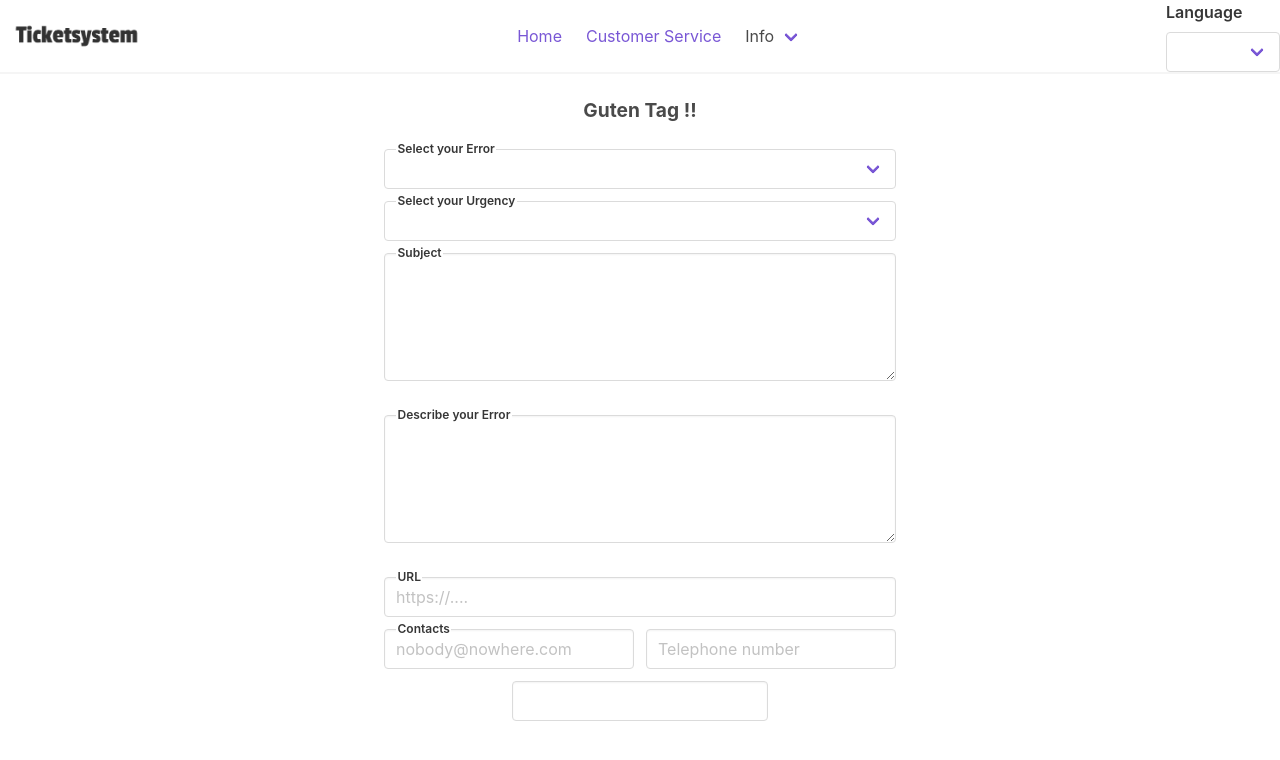
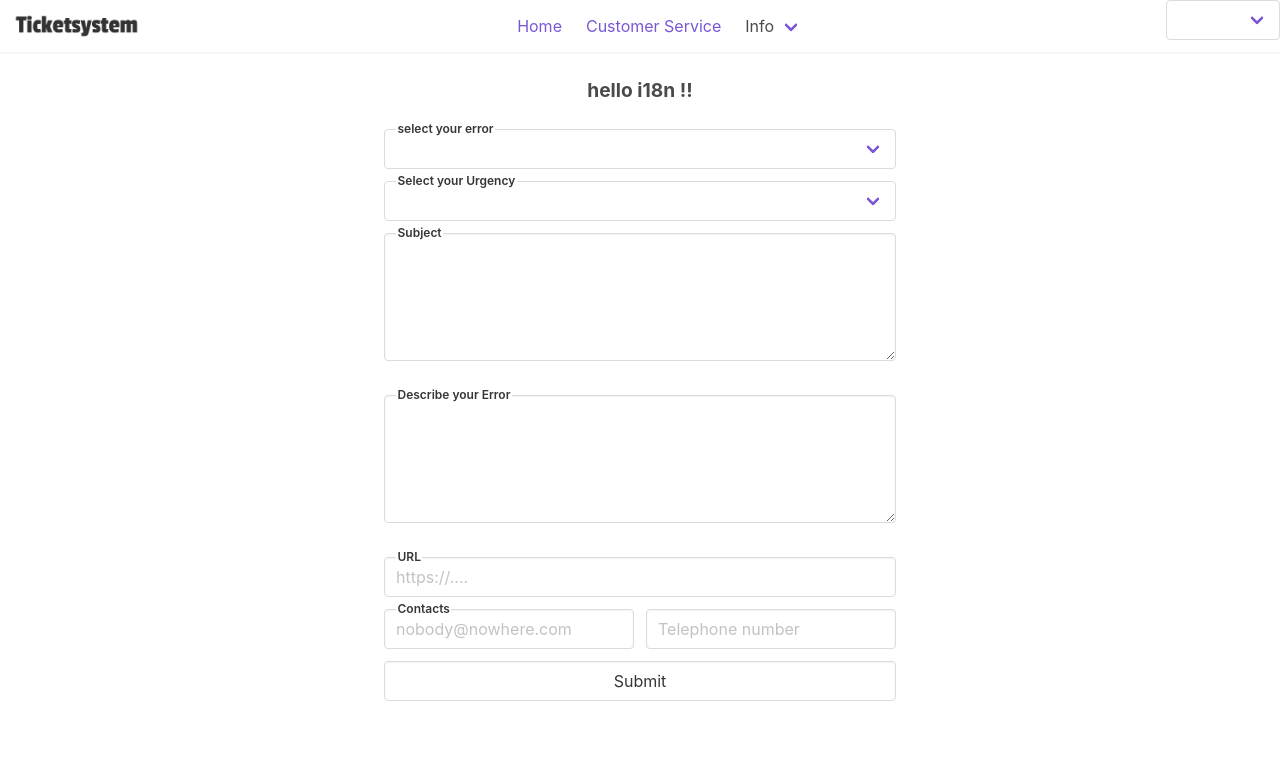
Before and after one commit to WilhelmKkampelmann/ticketsystem3.0, a Vue app: page /main in a window 1280 px wide. Shown: the top 760 px of the page. Built offline with nearby package versions, Linux system fonts and the light colour scheme.

Commit message:
change .locale language with language select in header

```diff
--- a/src/components/Header.vue
+++ b/src/components/Header.vue
@@ -21,7 +21,7 @@
       </b-navbar-dropdown>
     </template>
     <template slot="end">
-      <b-field label="Language">
+      <b-field>
       <b-select v-model="lang" @input="f($event)">
         <option value="de">
           deutsch
@@ -40,17 +40,20 @@ export default {
   name: 'Header',
   data() {
     return {
-      lang: '',
+      lang: localStorage.getItem('lang' || 'en'),
     };
   },
   methods: {
     f(event) {
       localStorage.setItem('lang', event);
+      this.$i18n.locale = localStorage.getItem('lang');
     },
   },
 };
 </script>
 
 <style scoped>
-
+*{
+  text-decoration: none;
+}
 </style>
--- a/src/i18n.js
+++ b/src/i18n.js
@@ -17,7 +17,7 @@ function loadLocaleMessages() {
 }
 
 export default new VueI18n({
-  locale: 'de',
-  fallbackLocale: 'en',
+  locale: 'en',
+  fallbackLocale: 'de',
   messages: loadLocaleMessages(),
 });
--- a/src/views/Main.vue
+++ b/src/views/Main.vue
@@ -1,8 +1,8 @@
 <template>
   <section>
-    <h1 class="headline">{{$t('message')}}</h1>
+    <h1 class="headline">{{ $t('message') }}</h1>
     <form @submit.prevent="clickMe">
-    <b-field label="Select your Error" label-position="on-border">
+    <b-field label= "select your error" label-position="on-border">
       <b-select
       v-model="userInputDatas.selectedKindOfError"
       expanded required>
@@ -53,7 +53,7 @@
             expanded>
             </b-input>
     </b-field>
-    <b-input type="button submit" active class="btn">Send</b-input>
+    <b-input type="submit" active custom-class="btn">Send</b-input>
     <b-loading :is-full-page="isFullPage"
      v-model="isLoading"
      :can-cancel="true">
@@ -148,13 +148,17 @@ section{
     margin: 1.5rem auto;
     text-align: center;
 }
+
 .btn{
   border-radius: 10px;
   width: 50%;
   margin: 0 auto;
   text-align: center;
+  cursor: pointer;
+  color: red;
+  background: red;
+}
 
-}
 .headline{
   margin: 0 0 1.5rem 0;
   font-weight: bold;
```
